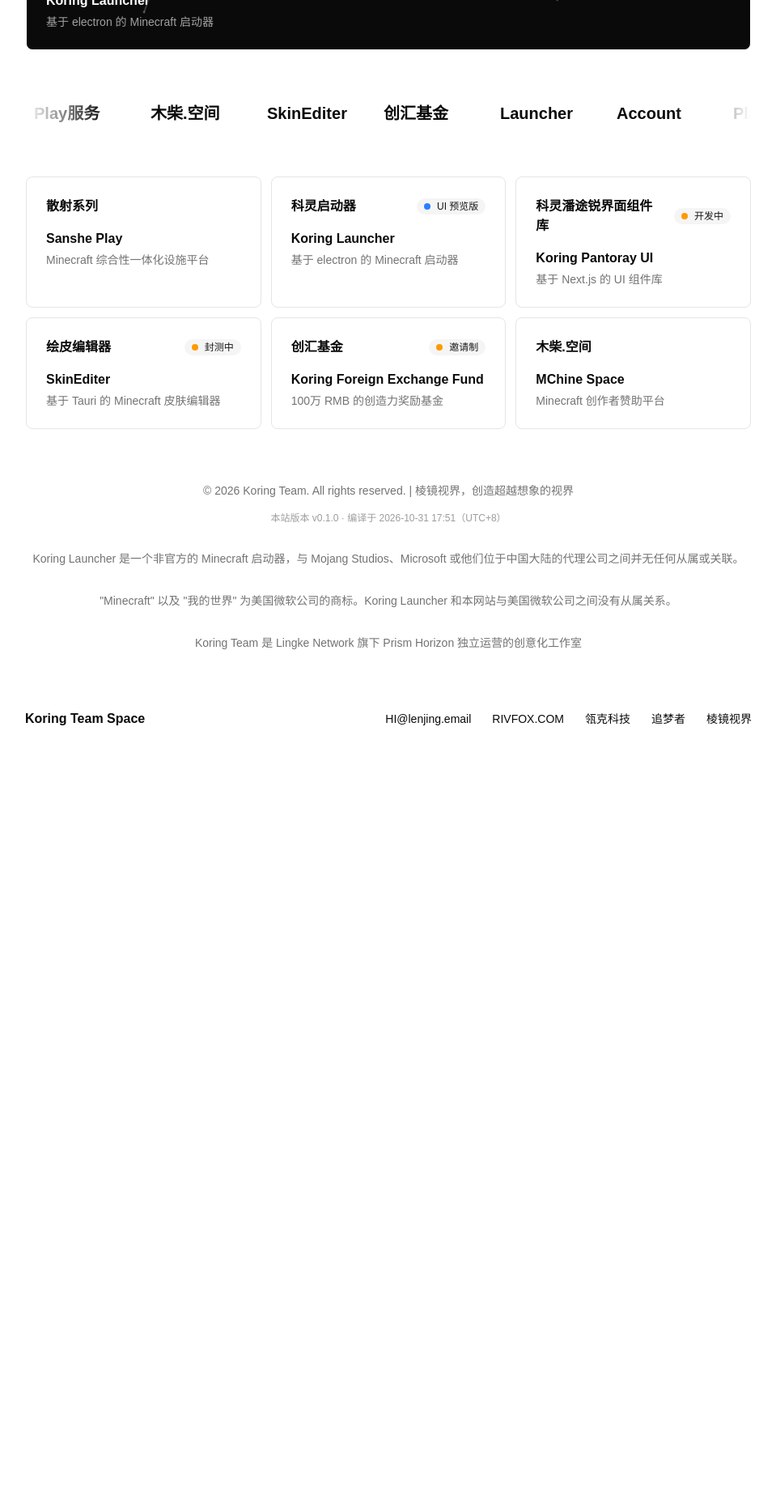
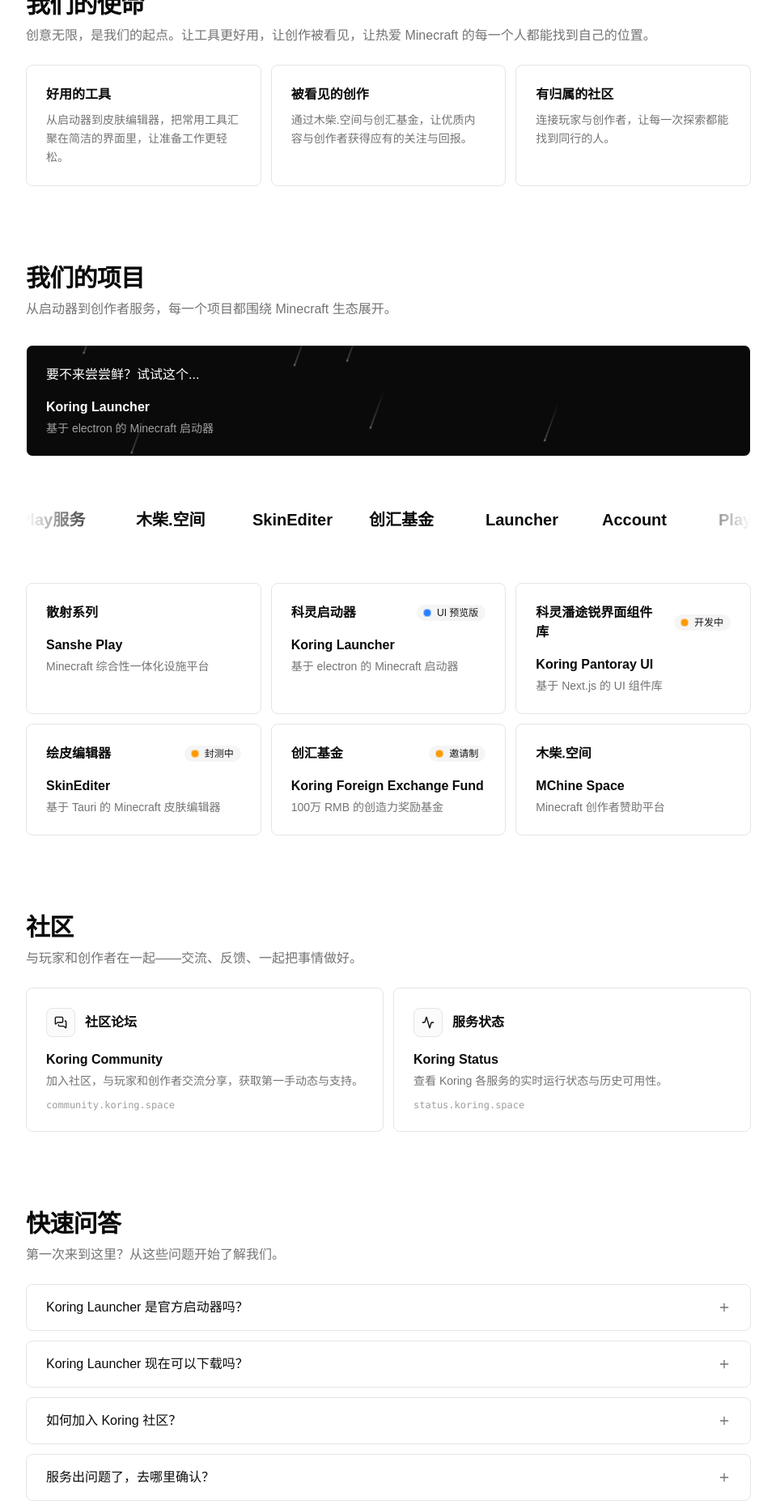
Before and after one commit to lingke-net/koring-space, a Next.js app: page / in a window 1280 px wide. Shown: the part 760-2624 px from the top of the page at 81% size, without its empty margins (160-1119 px from the left). Before the commit the page ends 1696 px from the top, so only its background shows below. Built offline with nearby package versions, Linux system fonts and the light colour scheme; a web font is replaced by a local one.

Commit message:
feat: update workspace
Co-authored-by: traeagent <traeagent@users.noreply.github.com>

```diff
--- a/app/page.tsx
+++ b/app/page.tsx
@@ -1,14 +1,86 @@
 import { FlickeringGrid } from "@/components/ui/flickering-grid";
-import { ArrowUpRight, HammerIcon } from "lucide-react";
+import { ArrowUpRight, HammerIcon, Plus, MessagesSquare, Activity } from "lucide-react";
 import { Marquee, MarqueeContent, MarqueeFade, MarqueeItem } from "@/components/kibo-ui/marquee";
 import { Status, StatusIndicator } from "@/components/kibo-ui/status";
 import { Meteors } from "@/components/ui/meteors";
 import Link from "next/link";
 
+function SectionHeading({ title, desc }: { title: string; desc?: string }) {
+  return (
+    <div>
+      <h2 className="text-2xl md:text-3xl font-bold tracking-tight">{title}</h2>
+      {desc && <p className="mt-2 text-sm md:text-base text-muted-foreground">{desc}</p>}
+    </div>
+  );
+}
+
+const faqs = [
+  {
+    q: "Koring Launcher 是官方启动器吗？",
+    a: "不是。Koring Launcher 是一个非官方的 Minecraft 启动器，与 Mojang Studios、Microsoft 或他们位于中国大陆的代理公司之间并无任何从属或关联。",
+  },
+  {
+    q: "Koring Launcher 现在可以下载吗？",
+    a: "预览版本已发布并正在接受测试，你可以前往下载中心获取最新版本，也欢迎在试用后向我们反馈问题。",
+  },
+  {
+    q: "如何加入 Koring 社区？",
+    a: "访问 community.koring.space 加入 Koring Community，与玩家和创作者交流分享，获取第一手动态与支持。",
+  },
+  {
+    q: "服务出问题了，去哪里确认？",
+    a: "在 status.koring.space 查看 Koring 各服务的实时运行状态与历史可用性。",
+  },
+  {
+    q: "什么是创汇基金？",
+    a: "创汇基金是一笔 100 万 RMB 的创造力奖励基金，采用邀请制，用于赋能社区中的优秀创作者。",
+  },
+  {
+    q: "如何联系你们？",
+    a: "发送邮件至 hi@lenjing.email，我们会尽快回复。",
+  },
+];
+
+const communityLinks = [
+  {
+    icon: MessagesSquare,
+    label: "社区论坛",
+    name: "Koring Community",
+    desc: "加入社区，与玩家和创作者交流分享，获取第一手动态与支持。",
+    domain: "community.koring.space",
+    href: "https://community.koring.space/",
+  },
+  {
+    icon: Activity,
+    label: "服务状态",
+    name: "Koring Status",
+    desc: "查看 Koring 各服务的实时运行状态与历史可用性。",
+    domain: "status.koring.space",
+    href: "https://status.koring.space",
+  },
+];
+
+const missionPillars = [
+  {
+    title: "好用的工具",
+    desc: "从启动器到皮肤编辑器，把常用工具汇聚在简洁的界面里，让准备工作更轻松。",
+  },
+  {
+    title: "被看见的创作",
+    desc: "通过木柴.空间与创汇基金，让优质内容与创作者获得应有的关注与回报。",
+  },
+  {
+    title: "有归属的社区",
+    desc: "连接玩家与创作者，让每一次探索都能找到同行的人。",
+  },
+];
+
 export default function HomePage() {
   return (
     <>
-      <div className="flex flex-col w-full h-full gap-4 md:gap-8">
+      <div className="flex flex-col w-full h-full gap-16 md:gap-24 pb-16">
+        {/* ===== 01. Hero Slogan ===== */}
+        <section className="flex flex-col gap-4 md:gap-8">
           <div className="relative overflow-hidden rounded-xl border border-amber-500/50 group">
             {/* 滚动条纹层 */}
             <div
@@ -39,11 +111,35 @@ export default function HomePage() {
               maxOpacity={0.7}
               flickerChance={0.1}
             />
-          <div className="relative z-10 flex flex-col items-center justify-center h-full gap-6 px-4">
+            <div className="relative z-10 flex flex-col items-center justify-center h-full gap-6 px-4 text-center">
               <span className="font-bold text-5xl md:text-6xl tracking-tight">Koring Team</span>
               <span className="text-xl md:text-2xl text-muted-foreground">创意无限</span>
+              <p className="max-w-xl text-sm md:text-base text-muted-foreground/80 leading-relaxed">
+                棱镜视界旗下创意工作室，专注 Minecraft 生态工具与创作者服务。
+              </p>
             </div>
           </div>
+        </section>
+
+        {/* ===== 02. 我们的使命 ===== */}
+        <section className="flex flex-col gap-6">
+          <SectionHeading
+            title="我们的使命"
+            desc="创意无限，是我们的起点。让工具更好用，让创作被看见，让热爱 Minecraft 的每一个人都能找到自己的位置。"
+          />
+          <div className="grid grid-cols-1 gap-3 md:grid-cols-3">
+            {missionPillars.map((p) => (
+              <div key={p.title} className="rounded-md border border-border p-4 sm:p-6">
+                <h3 className="mb-2 font-semibold">{p.title}</h3>
+                <p className="text-sm text-muted-foreground leading-relaxed">{p.desc}</p>
+              </div>
+            ))}
+          </div>
+        </section>
+
+        {/* ===== 03. 我们的项目 ===== */}
+        <section className="flex flex-col gap-4 md:gap-8">
+          <SectionHeading title="我们的项目" desc="从启动器到创作者服务，每一个项目都围绕 Minecraft 生态展开。" />
 
           <Link
             href="/launcher"
@@ -101,7 +197,6 @@ export default function HomePage() {
                   <StatusIndicator />
                   UI 预览版
                 </Status>
-              {/*<ArrowUpRight className="size-4 -translate-x-2 translate-y-2 opacity-0 transition-all group-hover:translate-x-0 group-hover:translate-y-0 group-hover:opacity-100" />*/}
               </div>
               <div className="mt-4">
                 <h3 className="mb-1 font-semibold">Koring Launcher</h3>
@@ -116,7 +211,6 @@ export default function HomePage() {
                   <StatusIndicator />
                   开发中
                 </Status>
-              {/*<ArrowUpRight className="size-4 -translate-x-2 translate-y-2 opacity-0 transition-all group-hover:translate-x-0 group-hover:translate-y-0 group-hover:opacity-100" />*/}
               </div>
               <div className="mt-4">
                 <h3 className="mb-1 font-semibold">Koring Pantoray UI</h3>
@@ -131,7 +225,6 @@ export default function HomePage() {
                   <StatusIndicator />
                   封测中
                 </Status>
-              {/*<ArrowUpRight className="size-4 -translate-x-2 translate-y-2 opacity-0 transition-all group-hover:translate-x-0 group-hover:translate-y-0 group-hover:opacity-100" />*/}
               </div>
               <div className="mt-4">
                 <h3 className="mb-1 font-semibold">SkinEditer</h3>
@@ -146,7 +239,6 @@ export default function HomePage() {
                   <StatusIndicator />
                   邀请制
                 </Status>
-              {/*<ArrowUpRight className="size-4 -translate-x-2 translate-y-2 opacity-0 transition-all group-hover:translate-x-0 group-hover:translate-y-0 group-hover:opacity-100" />*/}
               </div>
               <div className="mt-4">
                 <h3 className="mb-1 font-semibold">Koring Foreign Exchange Fund</h3>
@@ -169,6 +261,57 @@ export default function HomePage() {
               </div>
             </a>
           </div>
+        </section>
+
+        {/* ===== 04. 社区 ===== */}
+        <section className="flex flex-col gap-6">
+          <SectionHeading title="社区" desc="与玩家和创作者在一起——交流、反馈、一起把事情做好。" />
+          <div className="grid grid-cols-1 gap-3 md:grid-cols-2">
+            {communityLinks.map((c) => {
+              const Icon = c.icon;
+              return (
+                <a
+                  key={c.name}
+                  href={c.href}
+                  target="_blank"
+                  rel="noopener noreferrer"
+                  className="group flex flex-col rounded-md border border-border p-4 sm:p-6 transition-colors hover:border-primary/50"
+                >
+                  <div className="flex items-center justify-between gap-4">
+                    <div className="flex items-center gap-3">
+                      <div className="flex items-center justify-center w-9 h-9 rounded-md border border-border bg-muted/40">
+                        <Icon className="size-4" />
+                      </div>
+                      <b>{c.label}</b>
+                    </div>
+                    <ArrowUpRight className="size-4 -translate-x-2 translate-y-2 opacity-0 transition-all group-hover:translate-x-0 group-hover:translate-y-0 group-hover:opacity-100" />
+                  </div>
+                  <div className="mt-4">
+                    <h3 className="mb-1 font-semibold">{c.name}</h3>
+                    <p className="text-sm text-muted-foreground">{c.desc}</p>
+                    <p className="mt-3 font-mono text-xs text-muted-foreground/70">{c.domain}</p>
+                  </div>
+                </a>
+              );
+            })}
+          </div>
+        </section>
+
+        {/* ===== 05. 快速问答 ===== */}
+        <section className="flex flex-col gap-6">
+          <SectionHeading title="快速问答" desc="第一次来到这里？从这些问题开始了解我们。" />
+          <div className="flex flex-col gap-3">
+            {faqs.map((f) => (
+              <details key={f.q} className="group rounded-md border border-border px-4 sm:px-6 py-4 open:bg-muted/40">
+                <summary className="flex cursor-pointer list-none items-center justify-between gap-4 text-sm md:text-base font-medium [&::-webkit-details-marker]:hidden">
+                  {f.q}
+                  <Plus className="size-4 shrink-0 text-muted-foreground transition-transform group-open:rotate-45" />
+                </summary>
+                <p className="mt-3 text-sm text-muted-foreground leading-relaxed">{f.a}</p>
+              </details>
+            ))}
+          </div>
+        </section>
       </div>
     </>
   );
--- a/layout/footer.tsx
+++ b/layout/footer.tsx
@@ -29,6 +29,12 @@ function Footer() {
           </Button>
         </Link>
         <div className="flex items-center gap-1 flex-wrap">
+          <a href="https://community.koring.space/" target="_blank">
+            <Button className="text-xs md:text-sm" variant="ghost">Koring Community</Button>
+          </a>
+          <a href="https://status.koring.space" target="_blank">
+            <Button className="text-xs md:text-sm" variant="ghost">Koring Status</Button>
+          </a>
           <a href="mailto:hi@lenjing.email?subject=联系支持" target="_blank">
             <Button className="text-xs md:text-sm" variant="ghost">HI@lenjing.email</Button>
           </a>
--- a/layout/header.tsx
+++ b/layout/header.tsx
@@ -23,6 +23,8 @@ const navItems = [
     textColor: "#fff",
     links: [
       { label: "Github", href: "https://github.com/lingke-net", ariaLabel: "Github" },
+      { label: "Koring Community", href: "https://community.koring.space/", ariaLabel: "Koring Community" },
+      { label: "Koring Status", href: "https://status.koring.space", ariaLabel: "Koring Status" },
       { label: "支持", href: "https://support.lingke.ink", ariaLabel: "支持" },
     ],
   },
```
Lines whose indentation alone changed are shown as unchanged.
